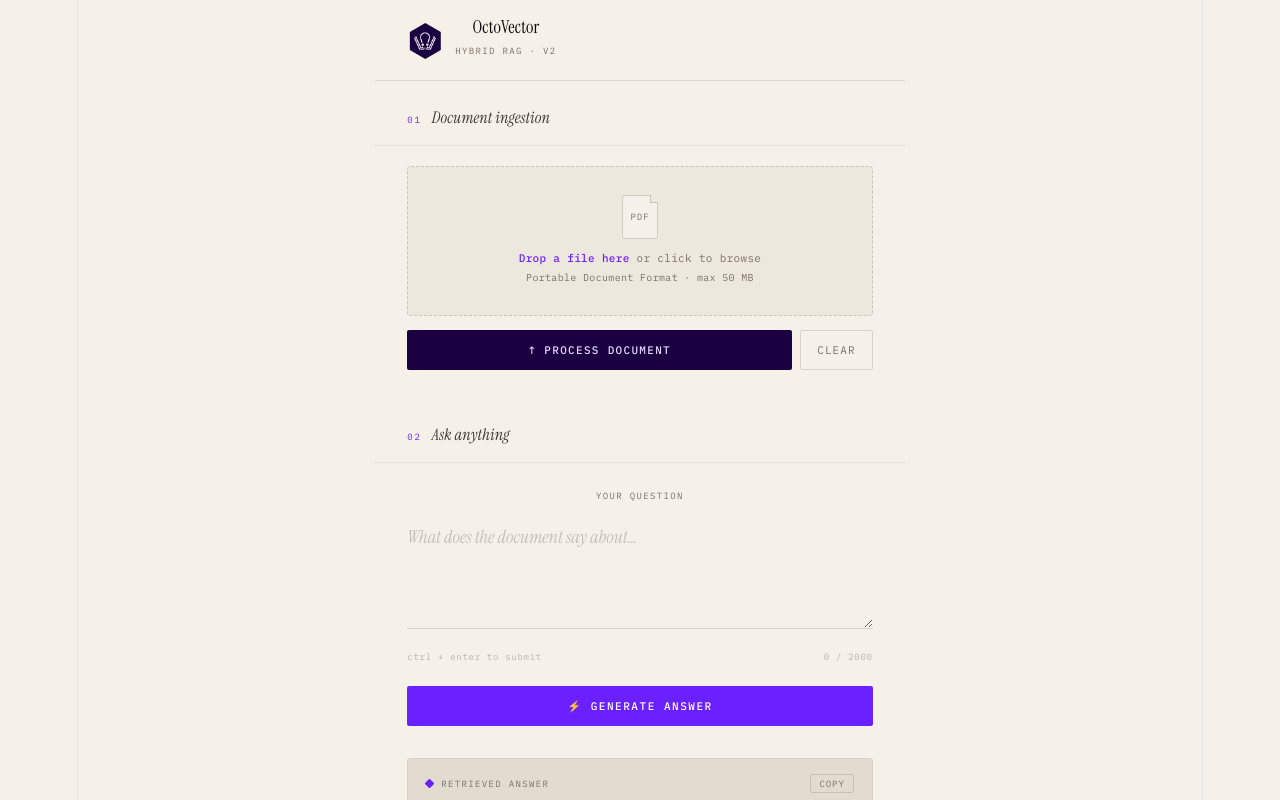
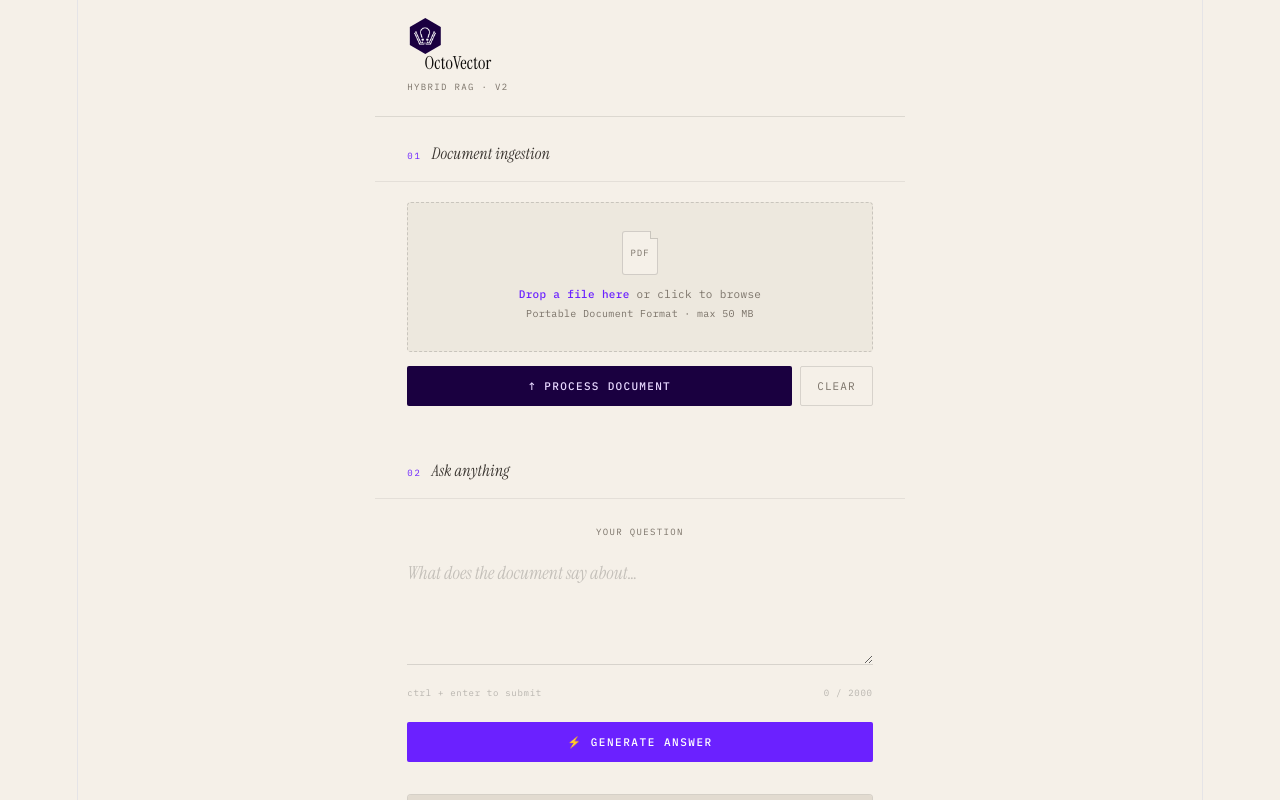
Before and after one commit to Midhun1618/OctoVector-AI, a React (Vite) app in the folder frontend/: page / in a window 1280 px wide. Shown: the top 800 px of the page. Built offline with nearby package versions, Linux system fonts and the light colour scheme; no server answers.

Commit message:
update frontend

```diff
--- a/frontend/src/App.jsx
+++ b/frontend/src/App.jsx
@@ -436,12 +436,13 @@ export default function App() {
         {/* Top bar */}
         <div className="topbar">
           <div className="brand">
-            <div className="logo-hex">
+
+            <div className="brand-text">
+                <div className="logo-hex">
               <img src="/octovector_icon.png" alt="OctoVector"
                 onError={e => { e.target.style.display = 'none'; e.target.parentNode.innerHTML = '<span style="font-size:11px;color:#e8d8ff;font-family:monospace">OV</span>'; }}
               />
             </div>
-            <div className="brand-text">
               <div className="name">OctoVector</div>
               <div className="sub">Hybrid RAG · v2</div>
             </div>
```
